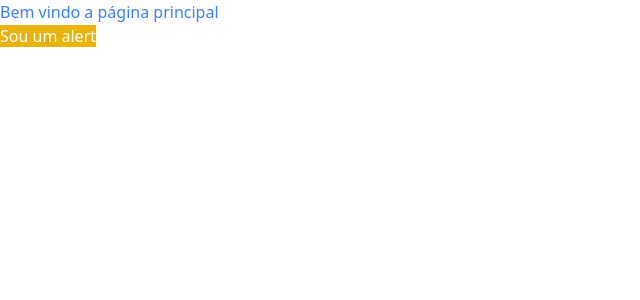
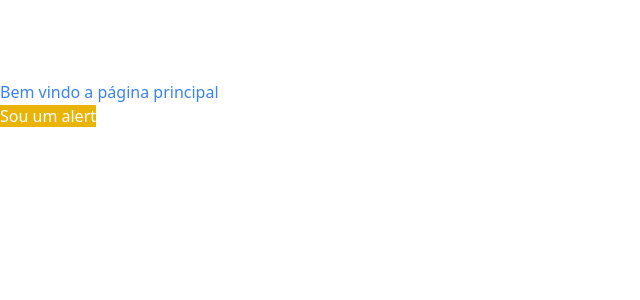
Before and after one commit to BrunoHoinacki/portifolio-bhb, a Nuxt app: page / in a window 1280 px wide. Shown: the top 300 px of the page, without its empty margins (0-640 px from the left). Built offline with nearby package versions, Linux system fonts and the light colour scheme.

Commit message:
[Fix] Corrigindo conteudo que tinha sumido da pagina

```diff
--- a/pages/contato.vue
+++ b/pages/contato.vue
@@ -1,5 +1,5 @@
 <template>
-    <section class="text-green-500">
-      <p>Está é a pagina contato</p>
+    <section class="text-green-500 pt-[80px]">
+        <p>Está é a pagina contato</p>
     </section>
-  </template>
+</template>
--- a/pages/index.vue
+++ b/pages/index.vue
@@ -1,6 +1,6 @@
 <template>
   <div>
-    <h1 class="text-blue-500">Bem vindo a página principal</h1>
+    <h1 class="text-blue-500 pt-[80px]">Bem vindo a página principal</h1>
     <AppAlert/>
   </div>
 </template>
--- a/pages/sobre.vue
+++ b/pages/sobre.vue
@@ -1,5 +1,5 @@
 <template>
-  <section class="text-green-500">
+  <section class="text-green-500 pt-[80px]">
     <p>Está é a pagina sobre</p>
   </section>
 </template>
```
